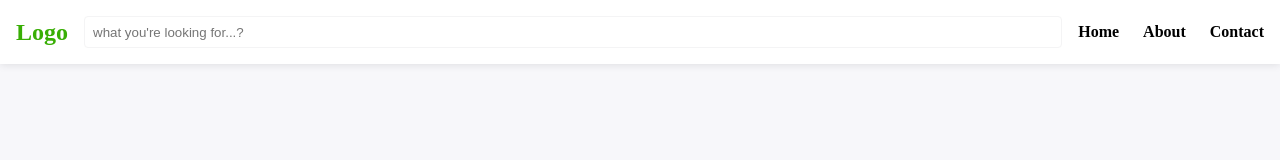
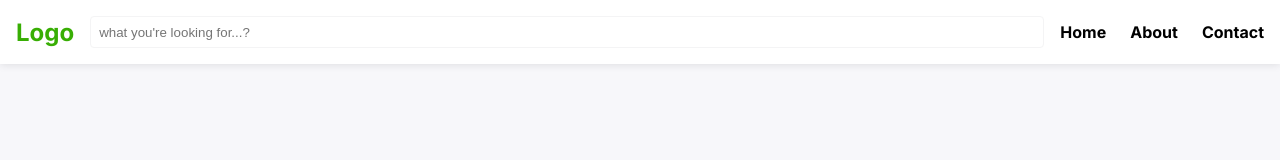
Before and after one commit to iMahmoudEmad/ecommerce-theme, a Next.js app: page / in a window 1280 px wide. Shown: the top 160 px of the page. Built offline with nearby package versions, Linux system fonts and the light colour scheme.

Commit message:
Added Inter font into all components

```diff
--- a/components/navbar/Navbar.tsx
+++ b/components/navbar/Navbar.tsx
@@ -1,5 +1,8 @@
 import React, { useState } from "react";
 import styles from "./Navbar.module.scss";
+import { Inter } from "next/font/google";
+
+const inter = Inter({ subsets: ["latin"] });
 
 const Navbar = () => {
   const [activeMenuItem, setActiveMenuItem] = useState<String>("");
@@ -7,8 +10,8 @@ const Navbar = () => {
   const handleMenuClick = (menuItem: string) => setActiveMenuItem(menuItem);
 
   return (
-    <nav className={styles.navbar}>
-      <div className={styles.navbar__logo}>Logo</div>
+    <nav className={`${inter.className} ${styles.navbar}`}>
+      <h1 className={styles.navbar__logo}>Logo</h1>
 
       <input
         className={styles.navbar__search}
--- a/pages/index.tsx
+++ b/pages/index.tsx
@@ -16,7 +16,7 @@ export default function Home() {
       <SiteHead />
       <Navbar />
 
-      <main className={`${styles.main} ${inter.className}`}>
+      <main className={`${inter.className} ${styles.main}`}>
         {cards?.map((card, idx) => (
           <Card card={card} key={`${idx}-${card?.id}`} />
         ))}
```
Also changed, not shown: 1 other file (tests, documents, lock files or other folders).
